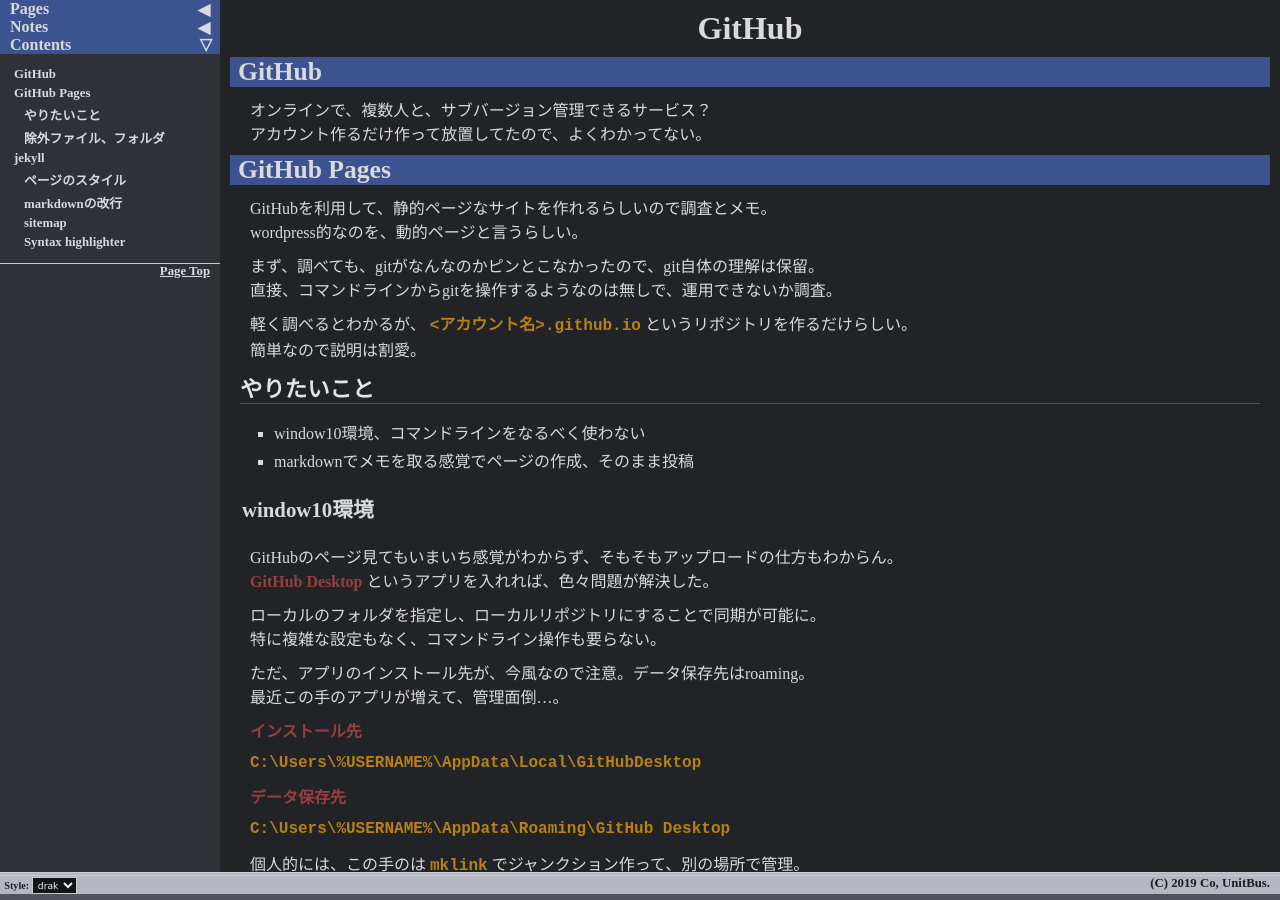
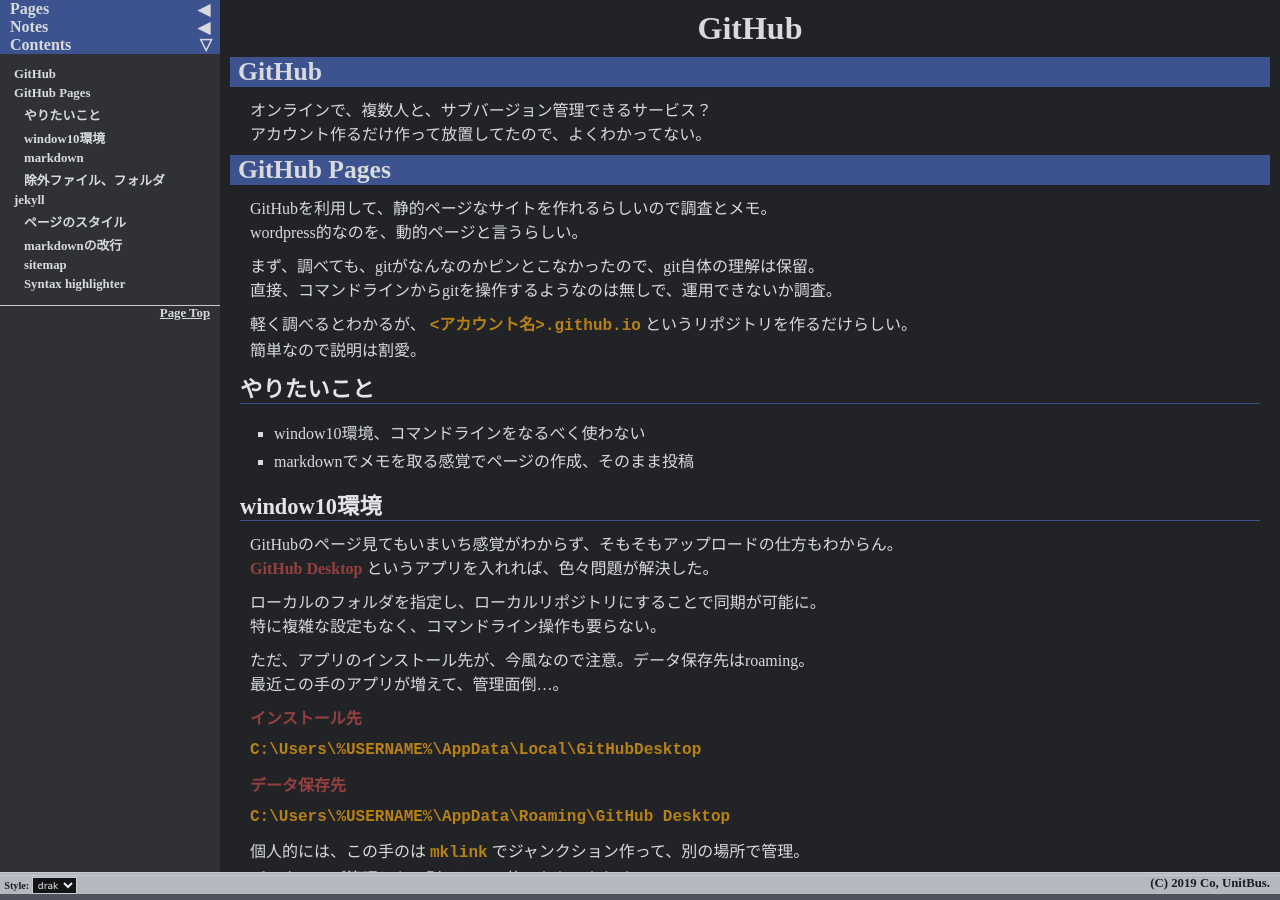
Before and after one commit to unitbus/unitbus.github.io, a Jekyll site: the page built from pages/notes/service/github.md, in a window 1280 px wide and 900 px high. Built offline with Jekyll 4.4.1, drawn with Linux system fonts in a browser that asks for light colours.

Commit message:
Update github.md

````diff
--- a/pages/notes/service/github.md
+++ b/pages/notes/service/github.md
@@ -24,7 +24,7 @@
 - window10環境、コマンドラインをなるべく使わない
 - markdownでメモを取る感覚でページの作成、そのまま投稿
 
-### window10環境
+## window10環境
 
 GitHubのページ見てもいまいち感覚がわからず、そもそもアップロードの仕方もわからん。
 **GitHub Desktop** というアプリを入れれば、色々問題が解決した。
@@ -46,7 +46,7 @@
 個人的には、この手のは `mklink` でジャンクション作って、別の場所で管理。
 バックアップ管理とか、別マシンで使いたかったりするので。
 
-### markdown
+## markdown
 
 もう一つ個人的に重要だったのが、markdownの使用。
 
@@ -69,11 +69,10 @@
 <summary>畳むタイトル</summary>
 <div>
 
-\``` python
-# コードブロック
+``` python
 import sys
 print(sys.path)
-\```
+```
 
 </div>
 </details>
````
